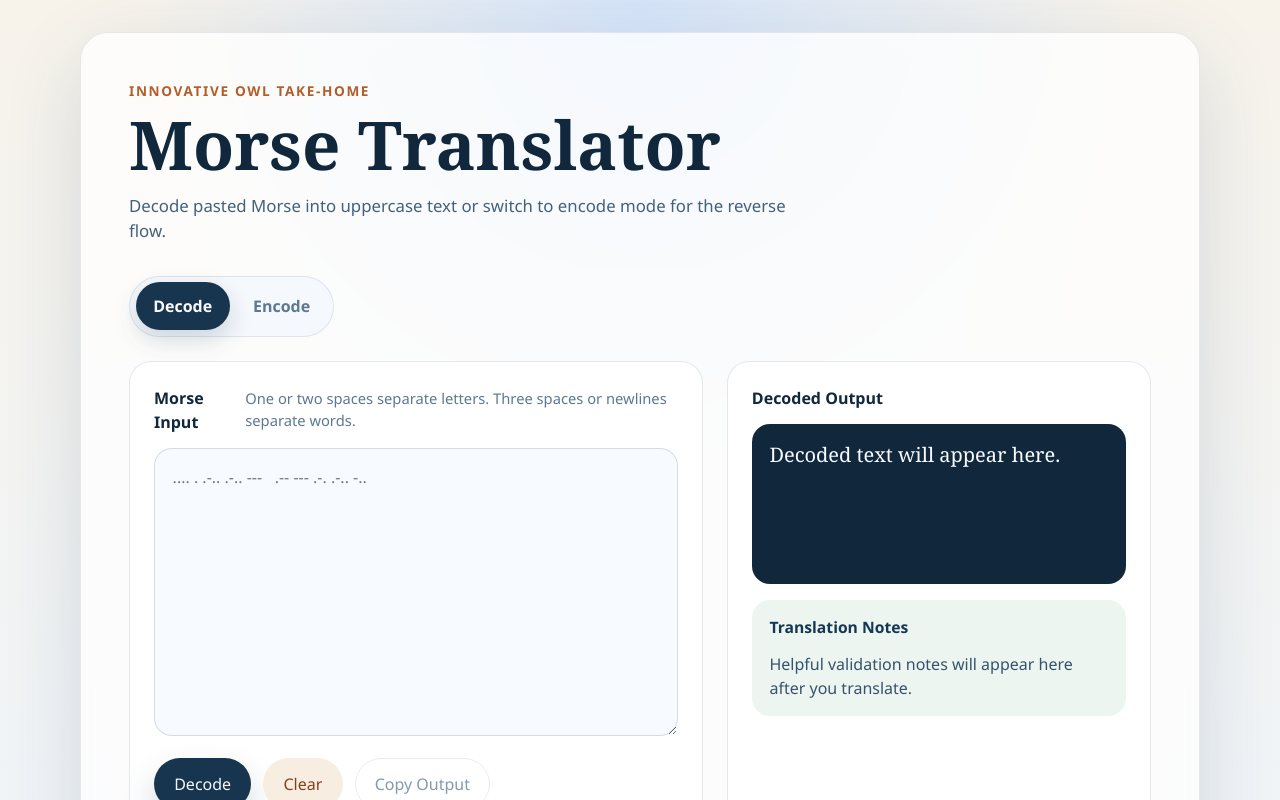
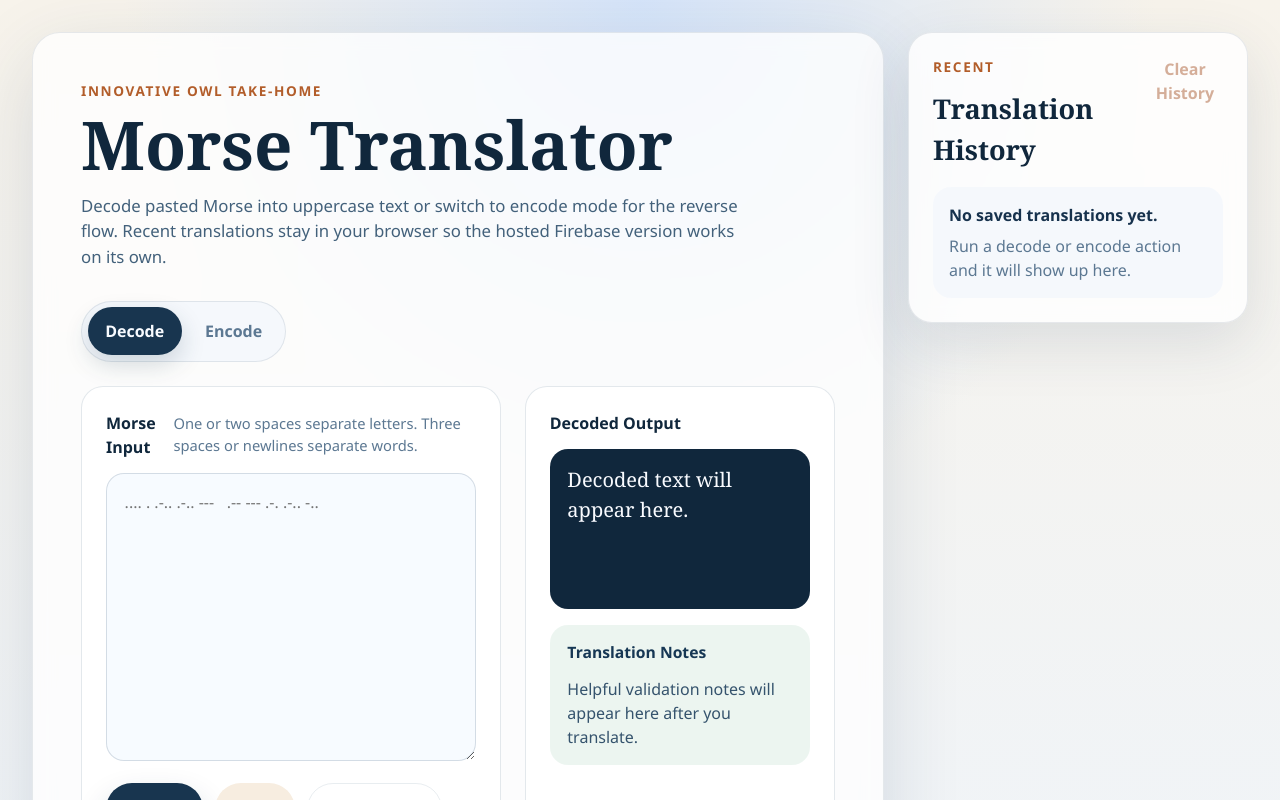
Before and after one commit to drewstake/Morse-Code, a React (Vite) app in the folder frontend/: page / in a window 1280 px wide. Shown: the top 800 px of the page. Built offline with nearby package versions, Linux system fonts and the light colour scheme.

Commit message:
add local history sidebar

```diff
--- a/frontend/src/App.tsx
+++ b/frontend/src/App.tsx
@@ -1,5 +1,12 @@
 import { useState } from 'react'
-import type { TranslationMode, TranslationWarning } from './types'
+import type { HistoryItem, TranslationMode, TranslationWarning } from './types'
+import {
+  addHistoryItem,
+  clearHistory,
+  formatHistoryTimestamp,
+  loadHistory,
+  saveHistory,
+} from './utils/history'
 import { encodeText, decodeMorse } from './utils/translator'
 
 function App() {
@@ -8,6 +15,7 @@ function App() {
   const [output, setOutput] = useState('')
   const [warnings, setWarnings] = useState<TranslationWarning[]>([])
   const [copyMessage, setCopyMessage] = useState('')
+  const [history, setHistory] = useState<HistoryItem[]>(() => loadHistory())
 
   const isDecodeMode = mode === 'decode'
   const actionLabel = isDecodeMode ? 'Decode' : 'Encode'
@@ -24,11 +32,34 @@ function App() {
     return currentMode === 'decode' ? decodeMorse(currentInput) : encodeText(currentInput)
   }
 
+  function createHistoryId() {
+    if (typeof crypto !== 'undefined' && 'randomUUID' in crypto) {
+      return crypto.randomUUID()
+    }
+
+    return `${Date.now()}-${Math.random().toString(16).slice(2)}`
+  }
+
   function handleTranslate() {
     const result = runTranslation(mode, input)
     setOutput(result.output)
     setWarnings(result.warnings)
     setCopyMessage('')
+
+    if (!input.trim()) {
+      return
+    }
+
+    const nextHistory = addHistoryItem(history, {
+      id: createHistoryId(),
+      mode,
+      input,
+      output: result.output,
+      timestamp: new Date().toISOString(),
+    })
+
+    setHistory(nextHistory)
+    saveHistory(nextHistory)
   }
 
   function handleClear() {
@@ -62,15 +93,31 @@ function App() {
     setCopyMessage('')
   }
 
+  function handleHistorySelect(item: HistoryItem) {
+    const result = runTranslation(item.mode, item.input)
+    setMode(item.mode)
+    setInput(item.input)
+    setOutput(result.output)
+    setWarnings(result.warnings)
+    setCopyMessage('')
+  }
+
+  function handleClearHistory() {
+    clearHistory()
+    setHistory([])
+  }
+
   return (
     <main className="page">
+      <div className="workspace-grid">
         <section className="translator-card">
           <header className="hero">
             <p className="eyebrow">Innovative Owl Take-Home</p>
             <h1>Morse Translator</h1>
             <p className="intro">
               Decode pasted Morse into uppercase text or switch to encode mode
-            for the reverse flow.
+              for the reverse flow. Recent translations stay in your browser so
+              the hosted Firebase version works on its own.
             </p>
           </header>
 
@@ -189,14 +236,60 @@ function App() {
               </p>
             </article>
             <article>
-            <h3>Encode Mode</h3>
+              <h3>Local History</h3>
               <p>
-              Text input is uppercased before lookup and Morse words are joined
-              with three spaces.
+                The latest translations are stored in <code>localStorage</code>{' '}
+                so they survive refreshes without adding a database.
               </p>
             </article>
           </section>
         </section>
+
+        <aside className="history-card">
+          <div className="history-header">
+            <div>
+              <p className="eyebrow">Recent</p>
+              <h2>Translation History</h2>
+            </div>
+            <button
+              className="text-button"
+              type="button"
+              onClick={handleClearHistory}
+              disabled={history.length === 0}
+            >
+              Clear History
+            </button>
+          </div>
+
+          {history.length > 0 ? (
+            <ul className="history-list">
+              {history.map((item) => (
+                <li key={item.id}>
+                  <button
+                    className="history-item"
+                    type="button"
+                    onClick={() => handleHistorySelect(item)}
+                  >
+                    <div className="history-meta">
+                      <span className={`mode-pill ${item.mode}`}>{item.mode}</span>
+                      <span>{formatHistoryTimestamp(item.timestamp)}</span>
+                    </div>
+                    <p className="history-label">Input</p>
+                    <p className="history-preview">{item.input}</p>
+                    <p className="history-label">Output</p>
+                    <p className="history-preview output-preview">{item.output || 'No output'}</p>
+                  </button>
+                </li>
+              ))}
+            </ul>
+          ) : (
+            <div className="history-empty">
+              <p>No saved translations yet.</p>
+              <span>Run a decode or encode action and it will show up here.</span>
+            </div>
+          )}
+        </aside>
+      </div>
     </main>
   )
 }
--- a/frontend/src/style.css
+++ b/frontend/src/style.css
@@ -37,9 +37,14 @@ input {
   padding: 2rem;
 }
 
+.workspace-grid {
+  display: grid;
+  gap: 1.5rem;
+  grid-template-columns: minmax(0, 1fr) 340px;
+  align-items: start;
+}
+
 .translator-card {
-  width: min(1120px, 100%);
-  margin: 0 auto;
   padding: 3rem;
   border: 1px solid rgba(23, 50, 77, 0.1);
   border-radius: 28px;
@@ -311,7 +316,149 @@ h1 {
   background: rgba(23, 50, 77, 0.08);
 }
 
+.history-card {
+  position: sticky;
+  top: 2rem;
+  padding: 1.5rem;
+  border: 1px solid rgba(23, 50, 77, 0.1);
+  border-radius: 24px;
+  background: rgba(255, 255, 255, 0.82);
+  box-shadow: 0 20px 60px rgba(29, 55, 90, 0.12);
+  backdrop-filter: blur(10px);
+}
+
+.history-header {
+  display: flex;
+  gap: 1rem;
+  justify-content: space-between;
+  align-items: flex-start;
+  margin-bottom: 1rem;
+}
+
+.history-header h2 {
+  margin: 0.2rem 0 0;
+  color: #10273c;
+  font-family: Georgia, "Times New Roman", serif;
+  font-size: 1.7rem;
+}
+
+.text-button {
+  padding: 0;
+  border: 0;
+  background: transparent;
+  color: #a24d22;
+  cursor: pointer;
+  font-weight: 700;
+}
+
+.text-button:disabled {
+  opacity: 0.45;
+  cursor: not-allowed;
+}
+
+.history-list {
+  display: grid;
+  gap: 0.85rem;
+  margin: 0;
+  padding: 0;
+  list-style: none;
+}
+
+.history-item {
+  width: 100%;
+  padding: 1rem;
+  border: 1px solid rgba(24, 53, 79, 0.09);
+  border-radius: 18px;
+  background: #fcfdff;
+  text-align: left;
+  cursor: pointer;
+}
+
+.history-item:hover {
+  border-color: rgba(31, 71, 108, 0.22);
+  box-shadow: 0 14px 28px rgba(29, 55, 90, 0.08);
+}
+
+.history-meta {
+  display: flex;
+  gap: 0.6rem;
+  align-items: center;
+  justify-content: space-between;
+  color: #617c95;
+  font-size: 0.85rem;
+}
+
+.mode-pill {
+  display: inline-flex;
+  align-items: center;
+  justify-content: center;
+  padding: 0.2rem 0.55rem;
+  border-radius: 999px;
+  font-size: 0.75rem;
+  font-weight: 700;
+  text-transform: uppercase;
+}
+
+.mode-pill.decode {
+  background: rgba(24, 53, 79, 0.12);
+  color: #163754;
+}
+
+.mode-pill.encode {
+  background: rgba(178, 93, 42, 0.12);
+  color: #93491f;
+}
+
+.history-label {
+  margin: 0.8rem 0 0.2rem;
+  color: #7c90a5;
+  font-size: 0.75rem;
+  font-weight: 700;
+  letter-spacing: 0.08em;
+  text-transform: uppercase;
+}
+
+.history-preview {
+  display: -webkit-box;
+  margin: 0;
+  overflow: hidden;
+  color: #20384f;
+  -webkit-line-clamp: 2;
+  -webkit-box-orient: vertical;
+  white-space: pre-wrap;
+}
+
+.output-preview {
+  font-family: Georgia, "Times New Roman", serif;
+}
+
+.history-empty {
+  padding: 1rem;
+  border-radius: 18px;
+  background: rgba(244, 248, 252, 0.9);
+}
+
+.history-empty p,
+.history-empty span {
+  display: block;
+  margin: 0;
+}
+
+.history-empty p {
+  color: #17324d;
+  font-weight: 700;
+}
+
+.history-empty span {
+  margin-top: 0.45rem;
+  color: #5c7892;
+}
+
 @media (max-width: 900px) {
+  .workspace-grid {
+    grid-template-columns: 1fr;
+  }
+
   .translator-card {
     padding: 1.5rem;
   }
@@ -319,6 +466,10 @@ h1 {
   .translator-grid,
   .rules-strip {
     grid-template-columns: 1fr;
+  }
+
+  .history-card {
+    position: static;
   }
 
   .panel-heading {
--- /dev/null
+++ b/frontend/src/utils/history.ts
@@ -0,0 +1,65 @@
+import type { HistoryItem } from '../types'
+
+const storageKey = 'morse-translator-history'
+const historyLimit = 12
+
+function isHistoryItem(value: unknown): value is HistoryItem {
+  if (!value || typeof value !== 'object') {
+    return false
+  }
+
+  const candidate = value as Partial<HistoryItem>
+  return (
+    typeof candidate.id === 'string' &&
+    (candidate.mode === 'decode' || candidate.mode === 'encode') &&
+    typeof candidate.input === 'string' &&
+    typeof candidate.output === 'string' &&
+    typeof candidate.timestamp === 'string'
+  )
+}
+
+export function loadHistory(): HistoryItem[] {
+  if (typeof window === 'undefined') {
+    return []
+  }
+
+  try {
+    const parsed = JSON.parse(window.localStorage.getItem(storageKey) ?? '[]')
+    if (!Array.isArray(parsed)) {
+      return []
+    }
+
+    return parsed.filter(isHistoryItem).slice(0, historyLimit)
+  } catch {
+    return []
+  }
+}
+
+export function saveHistory(items: HistoryItem[]) {
+  window.localStorage.setItem(storageKey, JSON.stringify(items.slice(0, historyLimit)))
+}
+
+export function clearHistory() {
+  window.localStorage.removeItem(storageKey)
+}
+
+export function addHistoryItem(history: HistoryItem[], nextItem: HistoryItem) {
+  return [
+    nextItem,
+    ...history.filter(
+      (item) =>
+        !(
+          item.mode === nextItem.mode &&
+          item.input === nextItem.input &&
+          item.output === nextItem.output
+        ),
+    ),
+  ].slice(0, historyLimit)
+}
+
+export function formatHistoryTimestamp(timestamp: string) {
+  return new Intl.DateTimeFormat(undefined, {
+    dateStyle: 'medium',
+    timeStyle: 'short',
+  }).format(new Date(timestamp))
+}
```
Also changed, not shown: frontend/src/types.ts (+8 -0 lines). Lines whose indentation alone changed are shown as unchanged.
